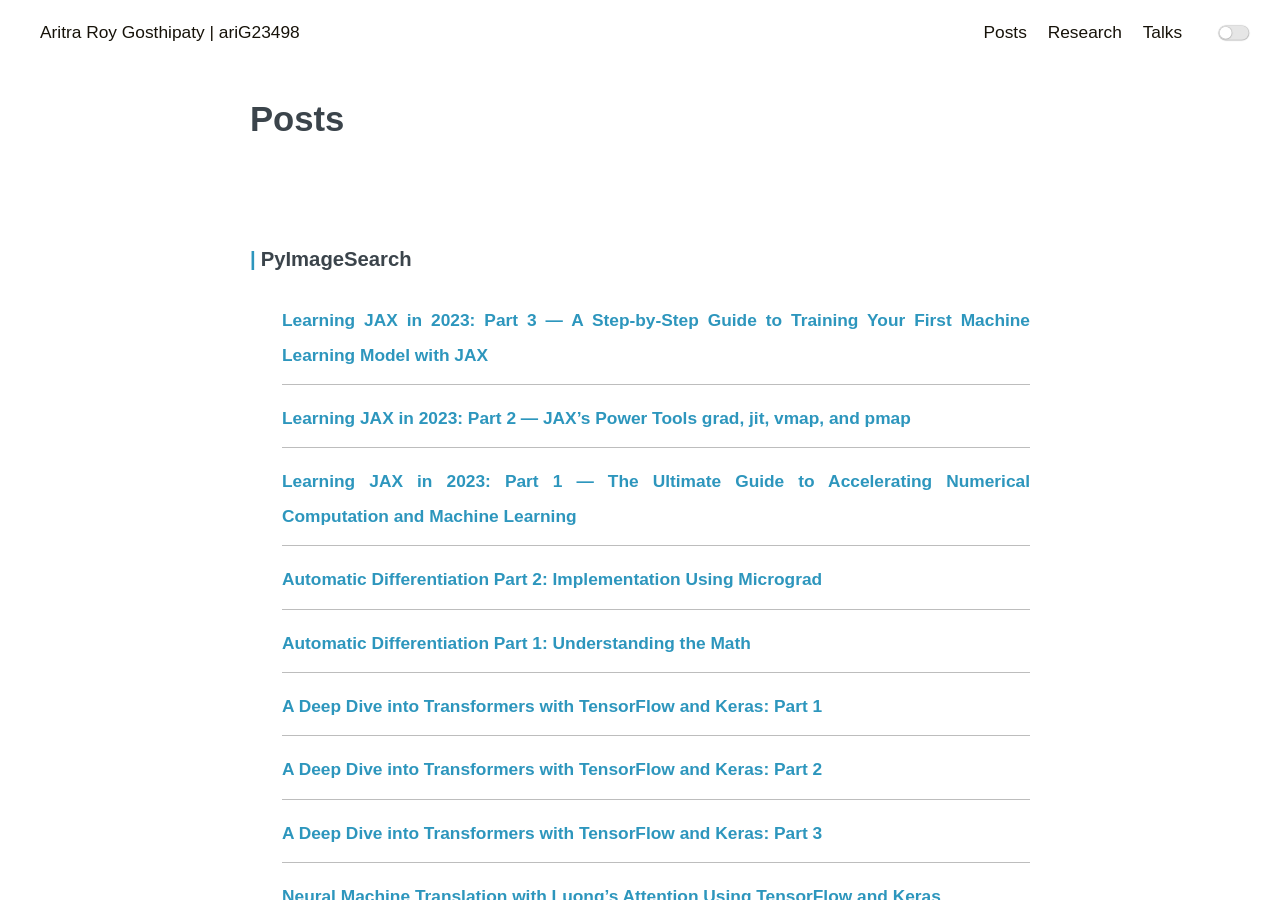
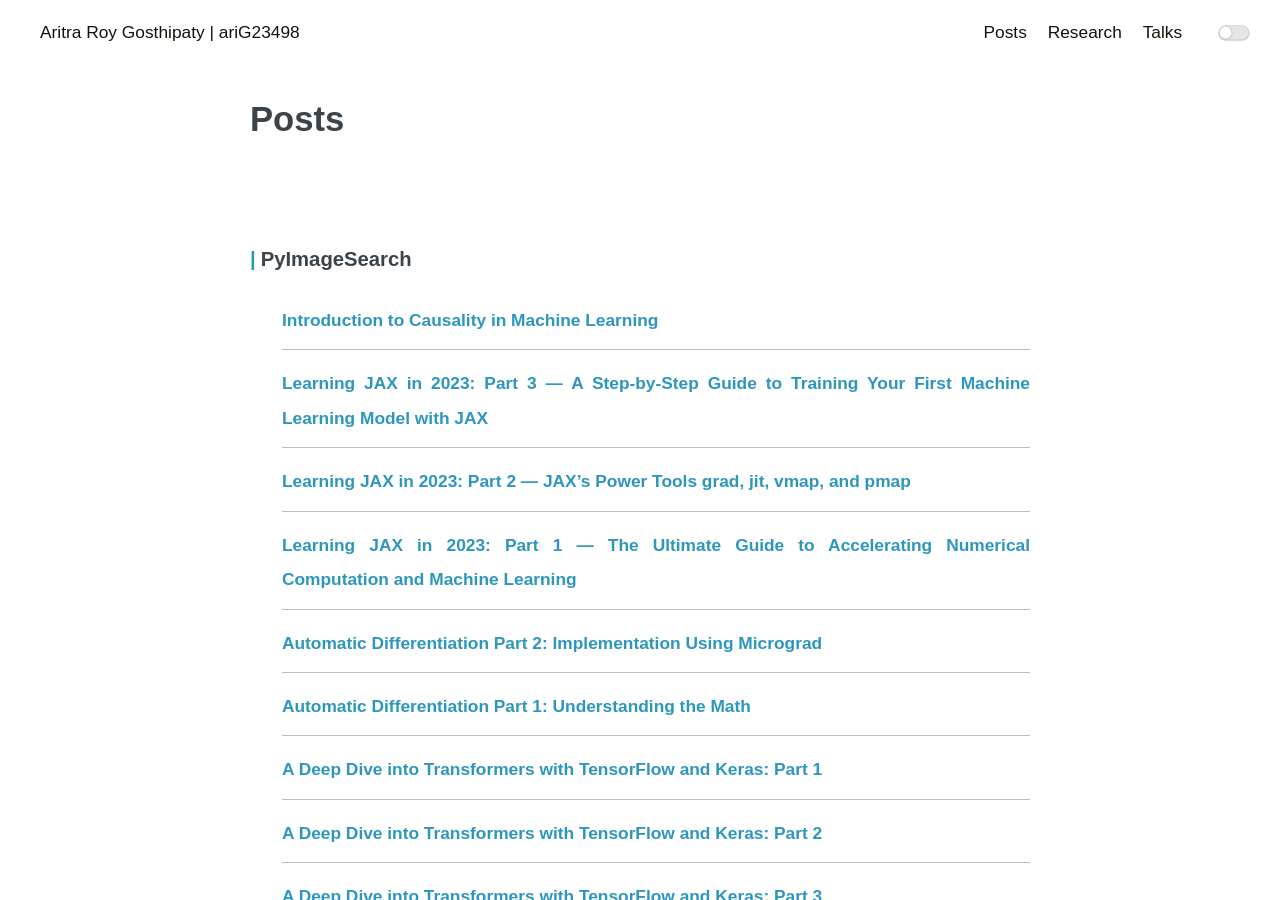
Before and after one commit to ariG23498/ariG23498.github.io, a Jekyll site: the page built from blogs.md, in a window 1280 px wide and 900 px high. Built offline with Jekyll 4.4.1, drawn with Linux system fonts in a browser that asks for light colours.

Commit message:
Update blogs.md

```diff
--- a/blogs.md
+++ b/blogs.md
@@ -9,6 +9,9 @@ permalink: /posts
     <div class="post-wrap archive">
 
         <h3>PyImageSearch</h3>
+        <article class="archive-item">
+                <a class="archive-item-link" href="https://pyimagesearch.com/2023/05/08/introduction-to-causality-in-machine-learning/" target="_blank" rel="noopener noreferrer">Introduction to Causality in Machine Learning</a>
+        </article>
         <article class="archive-item">
                 <a class="archive-item-link" href="https://pyimagesearch.com/2023/04/17/learning-jax-in-2023-part-3-a-step-by-step-guide-to-training-your-first-machine-learning-model-with-jax/" target="_blank" rel="noopener noreferrer">Learning JAX in 2023: Part 3 — A Step-by-Step Guide to Training Your First Machine Learning Model with JAX</a>
         </article>
```
